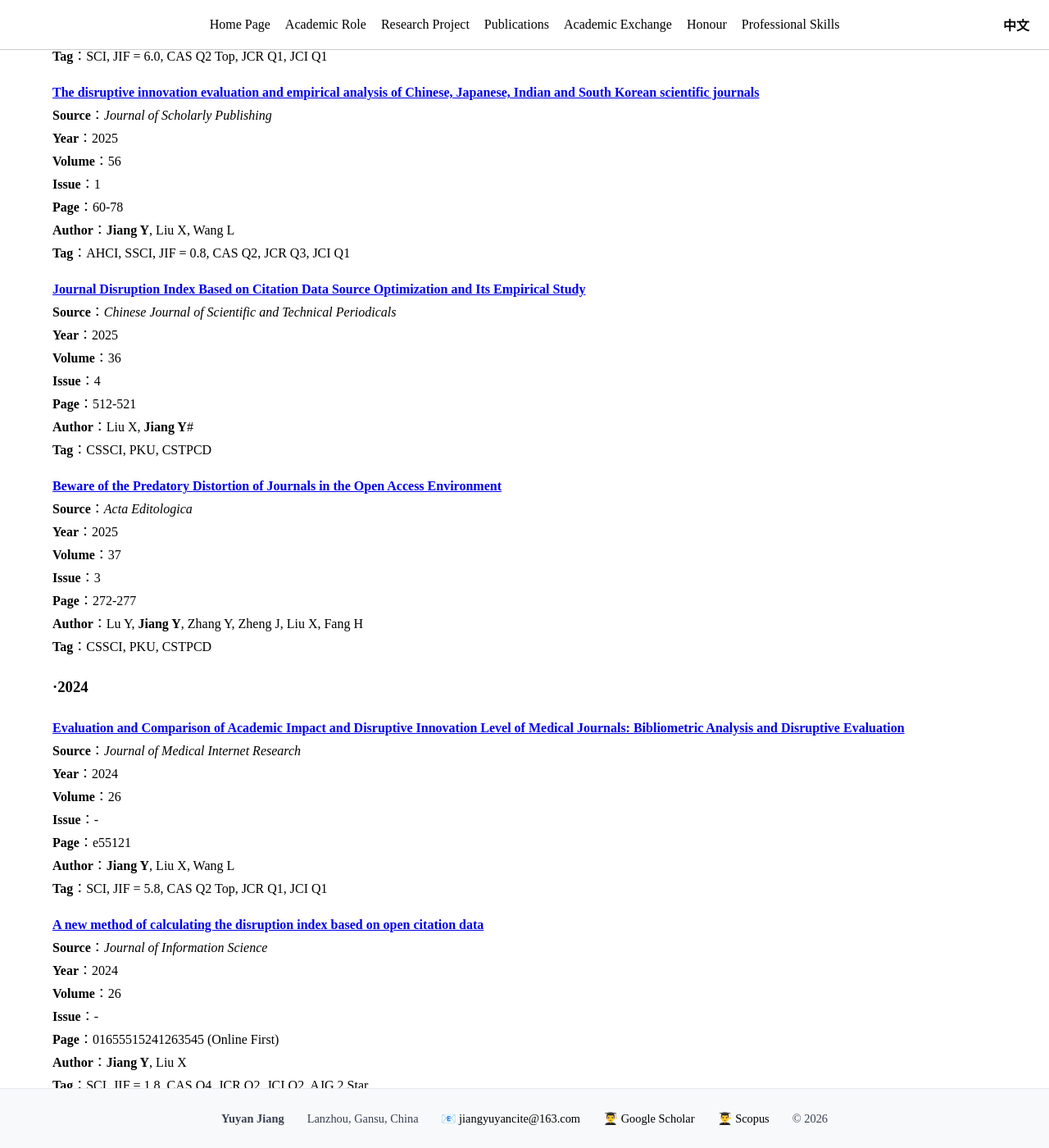
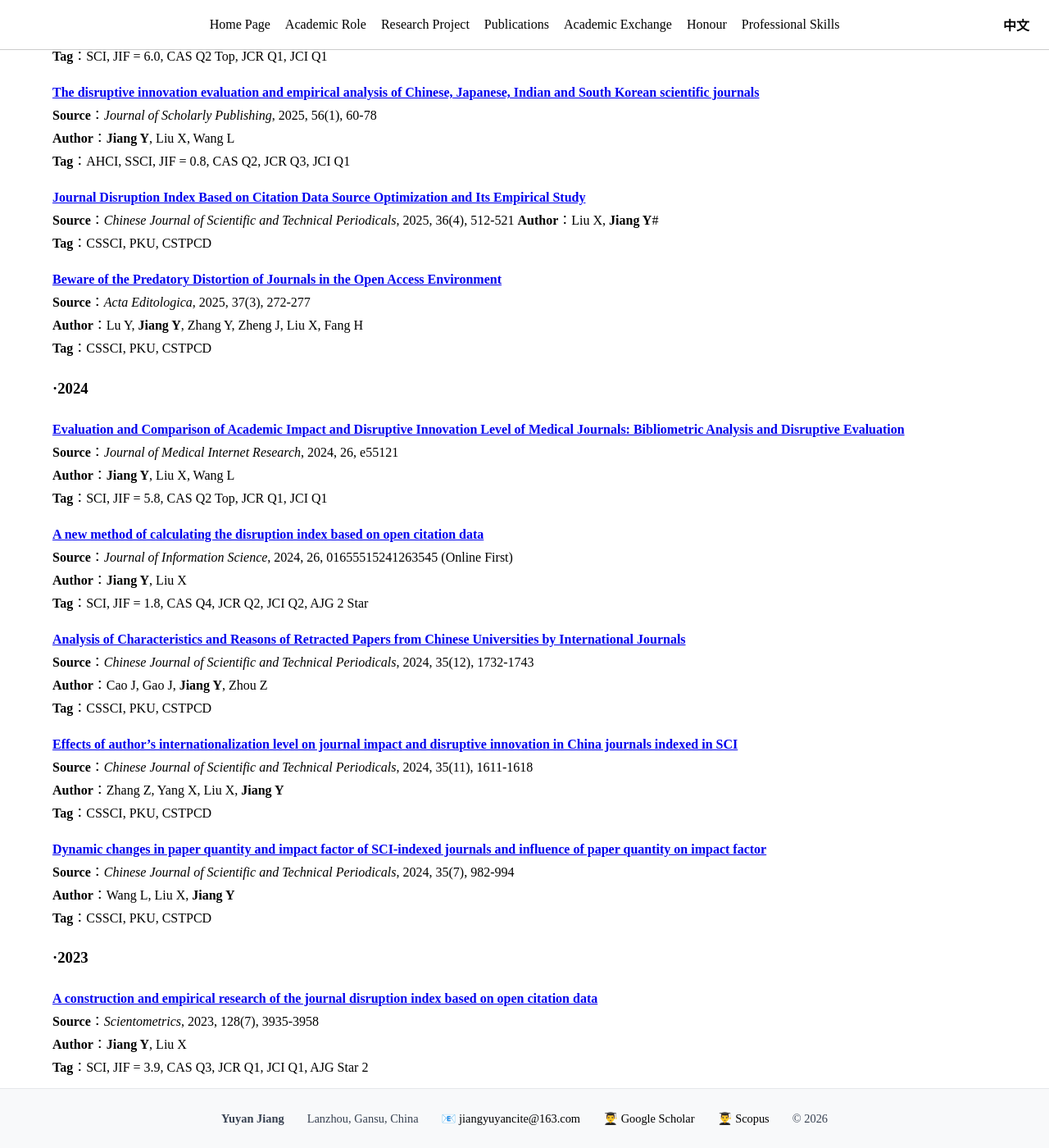
Before and after one commit to jiang-yuyan/Yuyan-Jiang-CV, a Jekyll site: the page built from publication/publications.md, in a window 1280 px wide and 1400 px high, scrolled down 493 px. Shown: the whole window at 82% size. Built offline with Jekyll 4.4.1, drawn with Linux system fonts in a browser that asks for light colours; some of the changed text lies outside the part shown.

Commit message:
Update publications.md

```diff
--- a/publication/publications.md
+++ b/publication/publications.md
@@ -22,181 +22,105 @@ title: publications
 **Tag**：SCI, JIF = 6.0, CAS Q2 Top, JCR Q1, JCI Q1
 
 [**The disruptive innovation evaluation and empirical analysis of Chinese, Japanese, Indian and South Korean scientific journals**](https://utppublishing.com/doi/10.3138/jsp-2023-0056)
-**Source**：*Journal of Scholarly Publishing*
-**Year**：2025
-**Volume**：56
-**Issue**：1
-**Page**：60-78
+**Source**：*Journal of Scholarly Publishing*, 2025, 56(1), 60-78
 **Author**：__Jiang Y__, Liu X, Wang L
 **Tag**：AHCI, SSCI, JIF = 0.8, CAS Q2, JCR Q3, JCI Q1
 
 [**Journal Disruption Index Based on Citation Data Source Optimization and Its Empirical Study**](https://www.cjstp.cn/CN/10.11946/cjstp.202411071210)
-**Source**：*Chinese Journal of Scientific and Technical Periodicals*
-**Year**：2025
-**Volume**：36
-**Issue**：4
-**Page**：512-521
+**Source**：*Chinese Journal of Scientific and Technical Periodicals*, 2025, 36(4), 512-521
 **Author**：Liu X, __Jiang Y__#
 **Tag**：CSSCI, PKU, CSTPCD
 
 [**Beware of the Predatory Distortion of Journals in the Open Access Environment**](https://bjxb.cessp.org.cn/ch/reader/view_abstract.aspx?file_no=20250309&flag=1)
-**Source**：*Acta Editologica*
-**Year**：2025
-**Volume**：37
-**Issue**：3
-**Page**：272-277
+**Source**：*Acta Editologica*, 2025, 37(3), 272-277
 **Author**：Lu Y, __Jiang Y__, Zhang Y, Zheng J, Liu X, Fang H
 **Tag**：CSSCI, PKU, CSTPCD
 
 <h3 id="publications-2024">·2024</h3>
 
 [**Evaluation and Comparison of Academic Impact and Disruptive Innovation Level of Medical Journals: Bibliometric Analysis and Disruptive Evaluation**](https://www.jmir.org/2024/1/e55121)
-**Source**：*Journal of Medical Internet Research*
-**Year**：2024
-**Volume**：26
-**Issue**：-
-**Page**：e55121
+**Source**：*Journal of Medical Internet Research*, 2024, 26, e55121
 **Author**：__Jiang Y__, Liu X, Wang L
 **Tag**：SCI, JIF = 5.8, CAS Q2 Top, JCR Q1, JCI Q1
 
 [**A new method of calculating the disruption index based on open citation data**](https://journals.sagepub.com/doi/abs/10.1177/01655515241263545)
-**Source**：*Journal of Information Science*
-**Year**：2024
-**Volume**：26
-**Issue**：-
-**Page**：01655515241263545 (Online First)
+**Source**：*Journal of Information Science*, 2024, 26, 01655515241263545 (Online First)
 **Author**：__Jiang Y__, Liu X
 **Tag**：SCI, JIF = 1.8, CAS Q4, JCR Q2, JCI Q2, AJG 2 Star
 
 [**Analysis of Characteristics and Reasons of Retracted Papers from Chinese Universities by International Journals**](https://www.cjstp.cn/CN/10.11946/cjstp.202409020964)
-**Source**：*Chinese Journal of Scientific and Technical Periodicals*
-**Year**：2024
-**Volume**：35
-**Issue**：12
-**Page**：1732-1743
+**Source**：*Chinese Journal of Scientific and Technical Periodicals*, 2024, 35(12), 1732-1743
 **Author**：Cao J, Gao J, __Jiang Y__, Zhou Z
 **Tag**：CSSCI, PKU, CSTPCD
 
 [**Effects of author's internationalization level on journal impact and disruptive innovation in China journals indexed in SCI**](https://www.cjstp.cn/CN/10.11946/cjstp.202405210538)
-**Source**：*Chinese Journal of Scientific and Technical Periodicals*
-**Year**：2024
-**Volume**：35
-**Issue**：11
-**Page**：1611-1618
+**Source**：*Chinese Journal of Scientific and Technical Periodicals*, 2024, 35(11), 1611-1618
 **Author**：Zhang Z, Yang X, Liu X, __Jiang Y__
 **Tag**：CSSCI, PKU, CSTPCD
 
 [**Dynamic changes in paper quantity and impact factor of SCI-indexed journals and influence of paper quantity on impact factor**](https://www.cjstp.cn/CN/10.11946/cjstp.202402130115)
-**Source**：*Chinese Journal of Scientific and Technical Periodicals*
-**Year**：2024
-**Volume**：35
-**Issue**：7
-**Page**：982-994
+**Source**：*Chinese Journal of Scientific and Technical Periodicals*, 2024, 35(7), 982-994
 **Author**：Wang L, Liu X, __Jiang Y__
 **Tag**：CSSCI, PKU, CSTPCD
 
 <h3 id="publications-2023">·2023</h3>
 
 [**A construction and empirical research of the journal disruption index based on open citation data**](https://link.springer.com/article/10.1007/s11192-023-04737-y)
-**Source**：*Scientometrics*
-**Year**：2023
-**Volume**：128
-**Issue**：7
-**Page**：3935-3958
+**Source**：*Scientometrics*, 2023, 128(7), 3935-3958
 **Author**：__Jiang Y__, Liu X
 **Tag**：SCI, JIF = 3.9, CAS Q3, JCR Q1, JCI Q1, AJG Star 2
 
 [**A Bibliometric Analysis and Disruptive Innovation Evaluation for the Field of Energy Securit**](https://www.mdpi.com/2071-1050/15/2/969)
-**Source**：*Sustainability*
-**Year**：2023
-**Volume**：15
-**Issue**：2
-**Page**：969
+**Source**：*Sustainability*, 2023, 15(2), 969
 **Author**：__Jiang Y__, Liu X
 **Tag**：SCI, JIF = 3.9, CAS Q3, JCR Q2, JCI Q2
 
 [**Innovative evaluation of Chinese SCIE-indexed scientific journals: An empirical study based on the disruption index**](https://www.cjstp.cn/CN/10.11946/cjstp.202302190096)
-**Source**：*Chinese Journal of Scientific and Technical Periodicals*
-**Year**：2023
-**Volume**：34
-**Issue**：8
-**Page**：1060-1068
+**Source**：*Chinese Journal of Scientific and Technical Periodicals*, 2023, 34(8), 1060-1068
 **Author**：__Jiang Y__, Wang L, Liu X
 **Tag**：CSSCI, PKU, CSTPCD
 
 [**Research progress on interdisciplinary evaluation indicators of scientific journals**](https://www.cjstp.cn/CN/10.11946/cjstp.202301130027)
-**Source**：*Chinese Journal of Scientific and Technical Periodicals*
-**Year**：2023
-**Volume**：34
-**Issue**：7
-**Page**：944-952
+**Source**：*Chinese Journal of Scientific and Technical Periodicals*, 2023, 34(7), 944-952
 **Author**：Zhang Y, __Jiang Y__, Fang H
 **Tag**：CSSCI, PKU, CSTPCD
 
 [**The relationship between absolute disruptive index, peer review index and CNCI: a study based on virology papers**](https://www.lis.ac.cn/CN/10.13266/j.issn.0252-3116.2023.03.009)
-**Source**：*Library and Information Service*
-**Year**：2023
-**Volume**：67
-**Issue**：3
-**Page**：96-105
+**Source**：*Library and Information Service*, 2023, 67(3), 96-105
 **Author**：__Jiang Y__, Liu X
-**Tag**：CSSCI, PKU, CSTPCD
+**Tag**：CSSCI, PKU, CSTPCD, Scopus
 
 <h3 id="publications-2022">·2022</h3>
 
 [**Open peer review: models, technologies, problems and countermeasures**](https://www.cjstp.cn/CN/10.11946/cjstp.202202280120)
-**Source**：*Chinese Journal of Scientific and Technical Periodicals*
-**Year**：2022
-**Volume**：33
-**Issue**：9
-**Page**：1196-1205
+**Source**：*Chinese Journal of Scientific and Technical Periodicals*, 2022, 33(9), 1196-1205
 **Author**：__Jiang Y__, Liu X
 **Tag**：CSSCI, PKU, CSTPCD
 
 [**An innovative evaluation index of scientific journals--Journal Disruption Index (JDI) and its empirical research**](https://www.cjstp.cn/CN/10.11946/cjstp.202205240418)
-**Source**：*Chinese Journal of Scientific and Technical Periodicals*
-**Year**：2022
-**Volume**：33
-**Issue**：7
-**Page**：965-972
+**Source**：*Chinese Journal of Scientific and Technical Periodicals*, 2022, 33(7), 965-972
 **Author**：__Jiang Y__, Liu X
 **Tag**：CSSCI, PKU, CSTPCD
 
 [**Protection and Rebirth of Microform Materials from the Perspective of Digital Humanities: Taking Digital Cicognara Library as an Example**](https://dlf.istic.ac.cn/dlf/ch/reader/view_abstract.aspx?file_no=202203007&flag=1)
-**Source**：*Digital Library Forum*
-**Year**：2022
-**Volume**：-
-**Issue**：3
-**Page**：47-52
+**Source**：*Digital Library Forum*, 2022(3), 47-52
 **Author**：__Jiang Y__, Liu X
 **Tag**：CSSCI(E), CSTPCD
 
 [**A new model for promoting reading based on word segmentation indexing of collection titles**]()
-**Source**：*Digital & Micrographic Imaging*
-**Year**：2022
-**Volume**：-
-**Issue**：1
-**Page**：37-40
+**Source**：*Digital & Micrographic Imaging*, 2022(1), 37-40
 **Author**：__Jiang Y__, Liu Y
 **Tag**：-
 
 <h3 id="publications-2021">·2021</h3>
 
 [**An analysis of the collection construction model of university libraries driven by reader behavior data**]()
-**Source**：*Digital & Micrographic Imaging*
-**Year**：2021
-**Volume**：-
-**Issue**：4
-**Page**：39-42
+**Source**：*Digital & Micrographic Imaging*, 2021(4),39-42
 **Author**：__Jiang Y__, Liu Y
 **Tag**：-
 
 [**Reflections on the Construction Mode of Creative Space in Independent Colleges under the Background of Double Creation**]()
-**Source**：*Policy & Scientific Consult*
-**Year**：2021
-**Volume**：-
-**Issue**：6
-**Page**：22-24
+**Source**：*Policy & Scientific Consult*, 2021(6), 22-24
 **Author**：Li Y, __Jiang Y__
 **Tag**：-
 
```
Also changed, not shown: other parts of publication/publications.md (+1 -1 lines).
